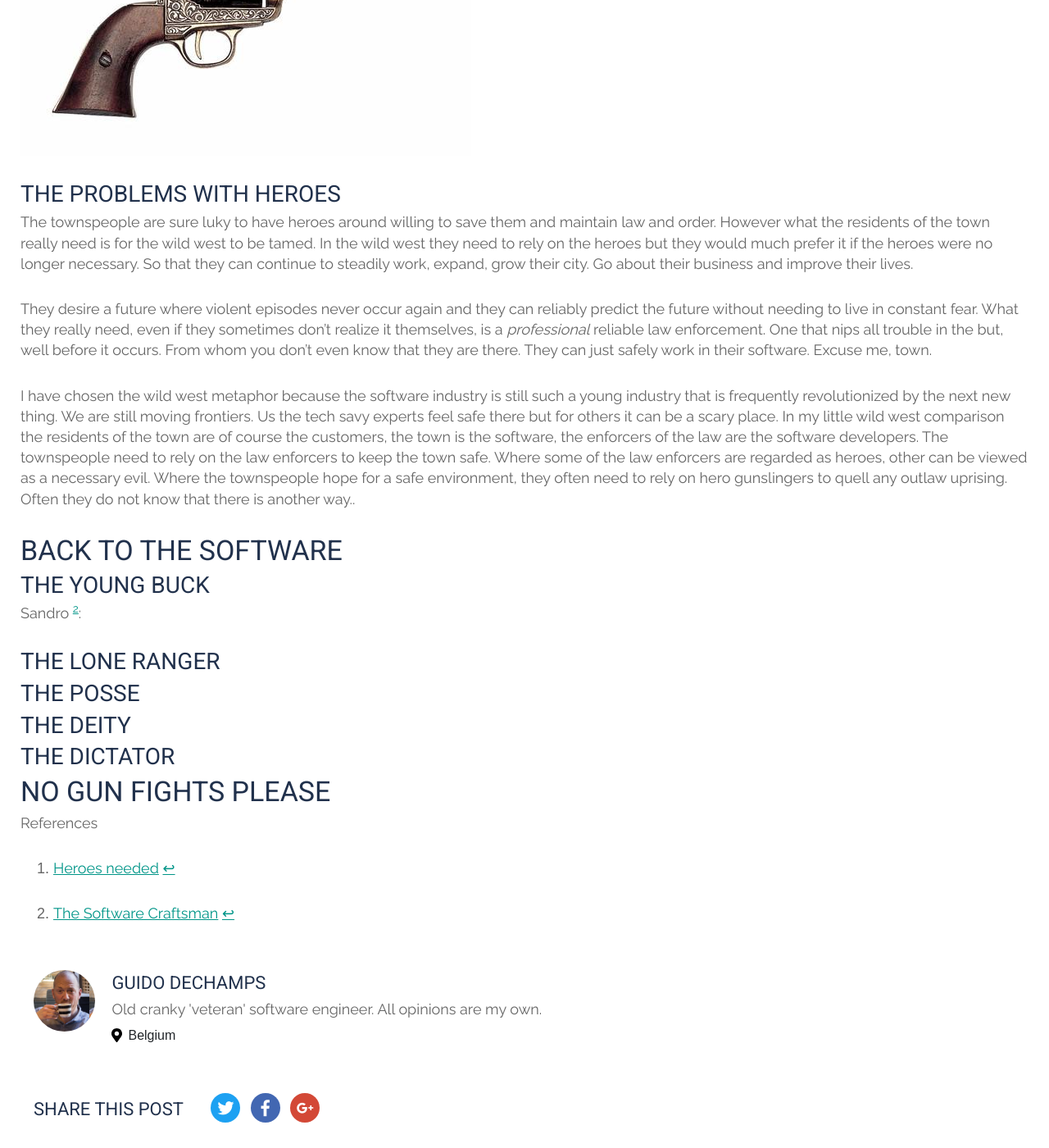
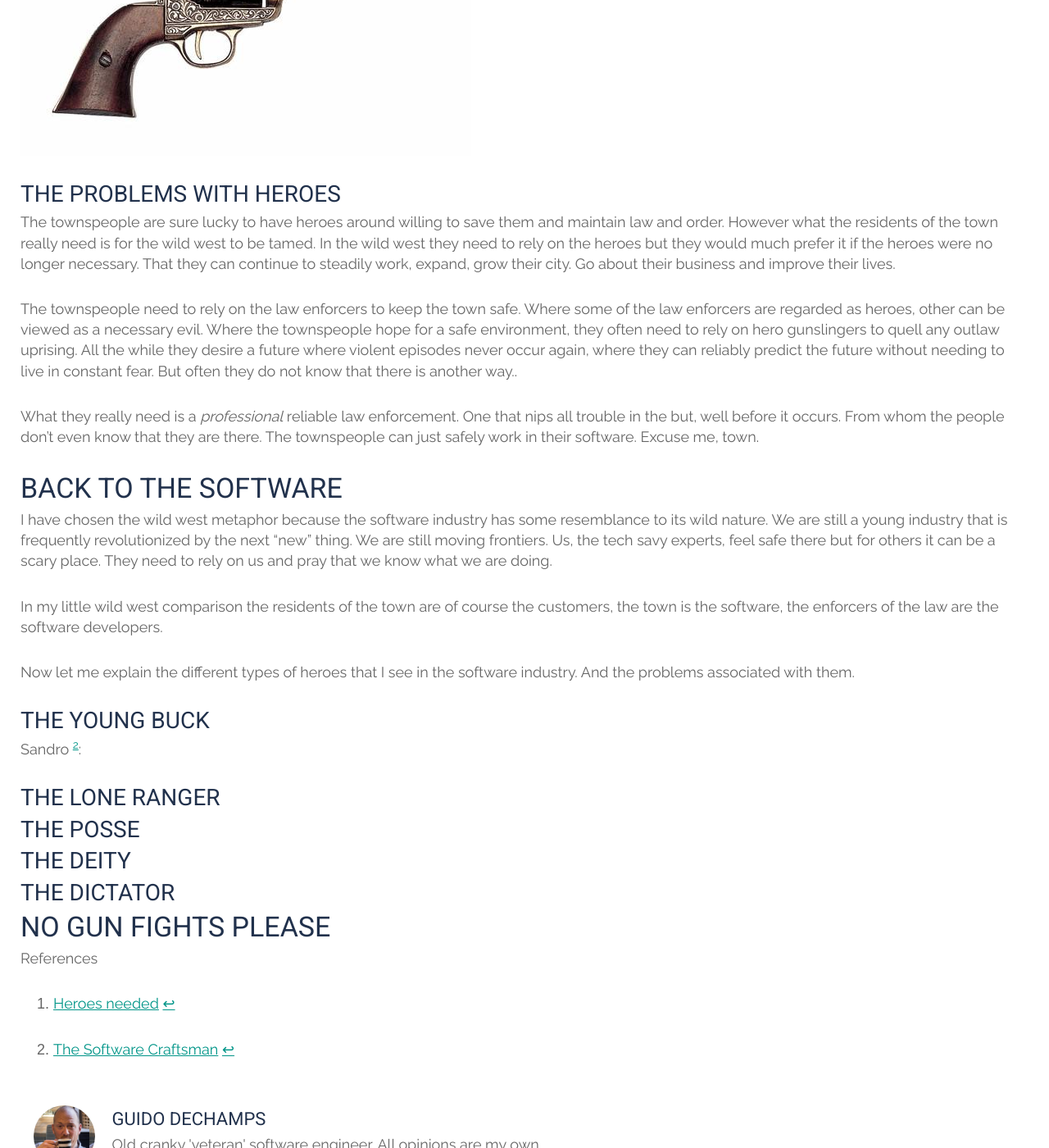
Before and after one commit to tripledio/tripledio.github.io, a Jekyll site: the page built from _posts/2018-05-01-Heroes.md, in a window 1280 px wide and 1400 px high, scrolled down 3152 px. Shown: the whole window at 82% size. Built offline with Jekyll 4.4.1, drawn with Linux system fonts in a browser that asks for light colours; some of the changed text lies outside the part shown.

Commit message:
refactoring the heroes draft post into blog post

```diff
--- a/_posts/2018-05-01-Heroes.md
+++ b/_posts/2018-05-01-Heroes.md
@@ -67,13 +67,19 @@ Often feared instead of loved by his peers the terrorizing gunslinger still appe
 
 ### The problems with heroes
 
-The townspeople are sure luky to have heroes around willing to save them and maintain law and order. However what the residents of the town really need is for the wild west to be tamed. In the wild west they need to rely on the heroes but they would much prefer it if the heroes were no longer necessary. So that they can continue to steadily work, expand, grow their city. Go about their business and improve their lives.
+The townspeople are sure lucky to have heroes around willing to save them and maintain law and order. However what the residents of the town really need is for the wild west to be tamed. In the wild west they need to rely on the heroes but they would much prefer it if the heroes were no longer necessary. That they can continue to steadily work, expand, grow their city. Go about their business and improve their lives.
 
-They desire a future where violent episodes never occur again and they can reliably predict the future without needing to live in constant fear.  What they really need, even if they sometimes don't realize it themselves, is a _professional_ reliable law enforcement. One that nips all trouble in the but, well before it occurs. From whom you don't even know that they are there. They can just safely work in their software. Excuse me, town.
+The townspeople need to rely on the law enforcers to keep the town safe. Where some of the law enforcers are regarded as heroes, other can be viewed as a necessary evil.  Where the townspeople hope for a safe environment, they often need to rely on hero gunslingers to quell any outlaw uprising. All the while they desire a future where violent episodes never occur again, where they can reliably predict the future without needing to live in constant fear. But often they do not know that there is another way..
 
-I have chosen the wild west metaphor because the software industry is still such a young industry that is frequently revolutionized by the next new thing. We are still moving frontiers. Us the tech savy experts feel safe there but for others it can be a scary place. In my little wild west comparison the residents of the town are of course the customers, the town is the software, the enforcers of the law are the software developers. The townspeople need to rely on the law enforcers to keep the town safe. Where some of the law enforcers are regarded as heroes, other can be viewed as a necessary evil.  Where the townspeople hope for a safe environment, they often need to rely on hero gunslingers to quell any outlaw uprising. Often they do not know that there is another way..
+ What they really need is a _professional_ reliable law enforcement. One that nips all trouble in the but, well before it occurs. From whom the people don't even know that they are there. The townspeople can just safely work in their software. Excuse me, town.
 
 ## Back to the software
+
+I have chosen the wild west metaphor because the software industry has some resemblance to its wild nature. We are still a young industry that is frequently revolutionized by the next "new" thing. We are still moving frontiers. Us, the tech savy experts, feel safe there but for others it can be a scary place. They need to rely on us and pray that we know what we are doing.
+
+In my little wild west comparison the residents of the town are of course the customers, the town is the software, the enforcers of the law are the software developers.
+
+Now let me explain the different types of heroes that I see in the software industry. And the problems associated with them.
 
 ### The young buck
 
```
Also changed, not shown: other parts of _posts/2018-05-01-Heroes.md (+1 -1 lines).
